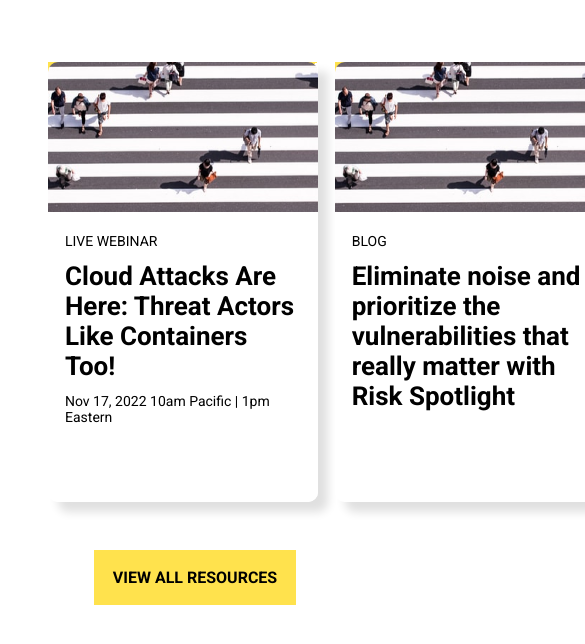
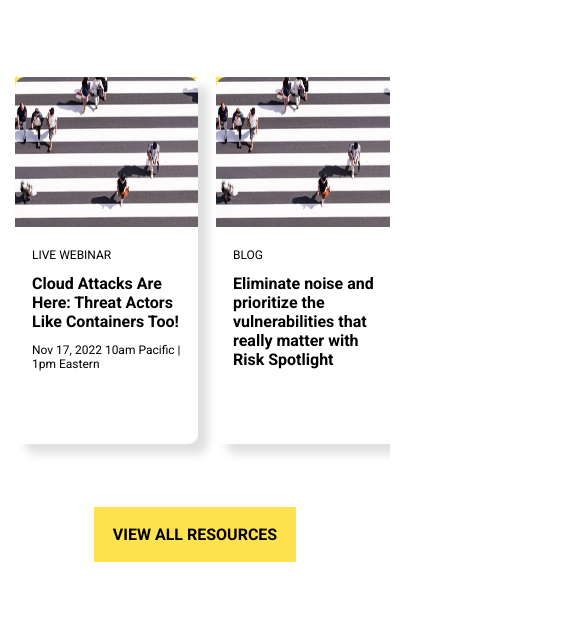
Before and after one commit to Heylin-Loaiza/practica-4, a plain HTML site: page index.html in a window 390 px wide. Shown: the part 136-780 px from the top of the page, 585 px wide, since content can reach past the window. Drawn offline with Linux system fonts and the light colour scheme.

Commit message:
fix(styles.css) add property to media queries

```diff
--- a/index.html
+++ b/index.html
@@ -14,7 +14,7 @@
   <div>
     <h1>Featured Resources</h1>
     <ul class="card">
-      <li class="card__wrapper">
+      <li>
         <div class="card-container">
           <img class="card__img" src="./images/card.webp" alt="">
           <div class="card-container--padding">
@@ -26,7 +26,6 @@
             <a class="card__button" href="#"><span class="card__button--text">REGISTER NOW</span><div class="arrow__img"></div></a>
           </div>
         </div>
-        <div class="card__yellow-bg"></div>
       </li>
 
       <li>
--- a/styles/styles.scss
+++ b/styles/styles.scss
@@ -3,6 +3,7 @@
 body {
   font-family: 'Roboto', sans-serif;
   font-weight: bold;
+  margin: 0 auto;
 }
 
 h1 {
@@ -34,6 +35,7 @@ a {
 .card {
   display: flex;
   justify-content: space-between;
+  overflow-x: scroll;
 }
 
 .card-container--padding {
@@ -97,6 +99,7 @@ a {
 .card-btn__resources {
   background-color: colors.$yellow;
   padding: 18px 19px;
+  margin-top: 20px;
 }
 
 .card-btn__resources:hover {
@@ -108,8 +111,30 @@ a {
 }
 
 @media (max-width: 820px) {
+  h2 {
+    font-size: 16px;
+  }
+
+  p{
+    font-size: 12px;
+  }
+
   .card {
     gap: 5%;
+    padding: 15px;
+  }
+
+  .card-container {
+    width: 183px;
+    height: 367px;
+  }
+
+  .card__img {
+    width: 100%;
+  }
+
+  .card__button--text {
+    font-size: 14px;
   }
 }
 
```
Also changed, not shown: styles/styles.css, 1 other file.
